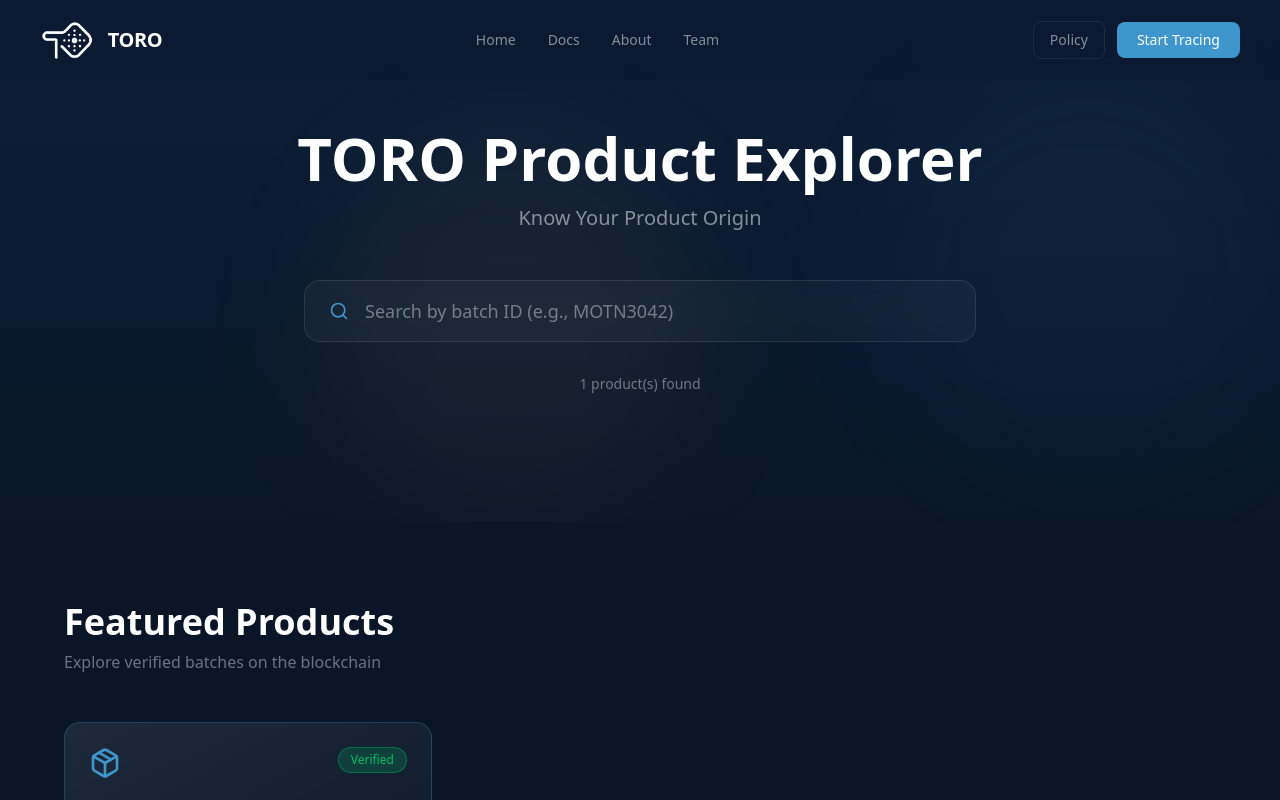
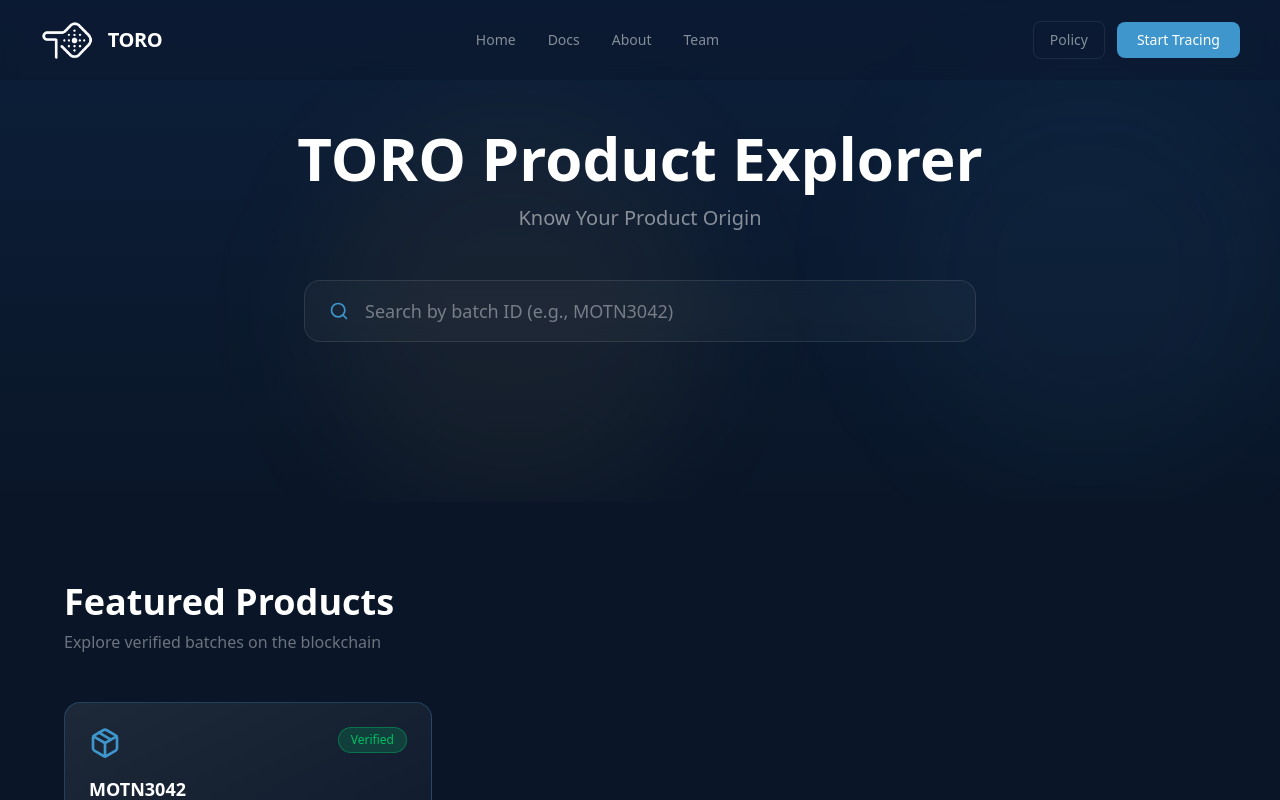
Before and after one commit to Trong-Tra/TORO-Tracing-dApp, a Next.js app in the folder ui/: page /trace in a window 1280 px wide. Shown: the top 800 px of the page. Built offline with nearby package versions, Linux system fonts and the light colour scheme.

Commit message:
feat(ui): remove available products info section from TracePage for cleaner UI

```diff
--- a/ui/app/trace/page.tsx
+++ b/ui/app/trace/page.tsx
@@ -118,22 +118,6 @@ export default function TracePage() {
               )}
             </div>
           </motion.div>
-
-          {/* Available Products Info */}
-          <motion.div
-            initial={{ opacity: 0 }}
-            animate={{ opacity: 1 }}
-            transition={{ duration: 0.6, delay: 0.4 }}
-            className="text-white/40 text-sm"
-          >
-            {filteredProducts.length > 0 ? (
-              <p>{filteredProducts.length} product(s) found</p>
-            ) : searchQuery ? (
-              <p>No products match your search</p>
-            ) : (
-              <p>Type a batch ID to explore</p>
-            )}
-          </motion.div>
         </div>
       </section>
 
```
